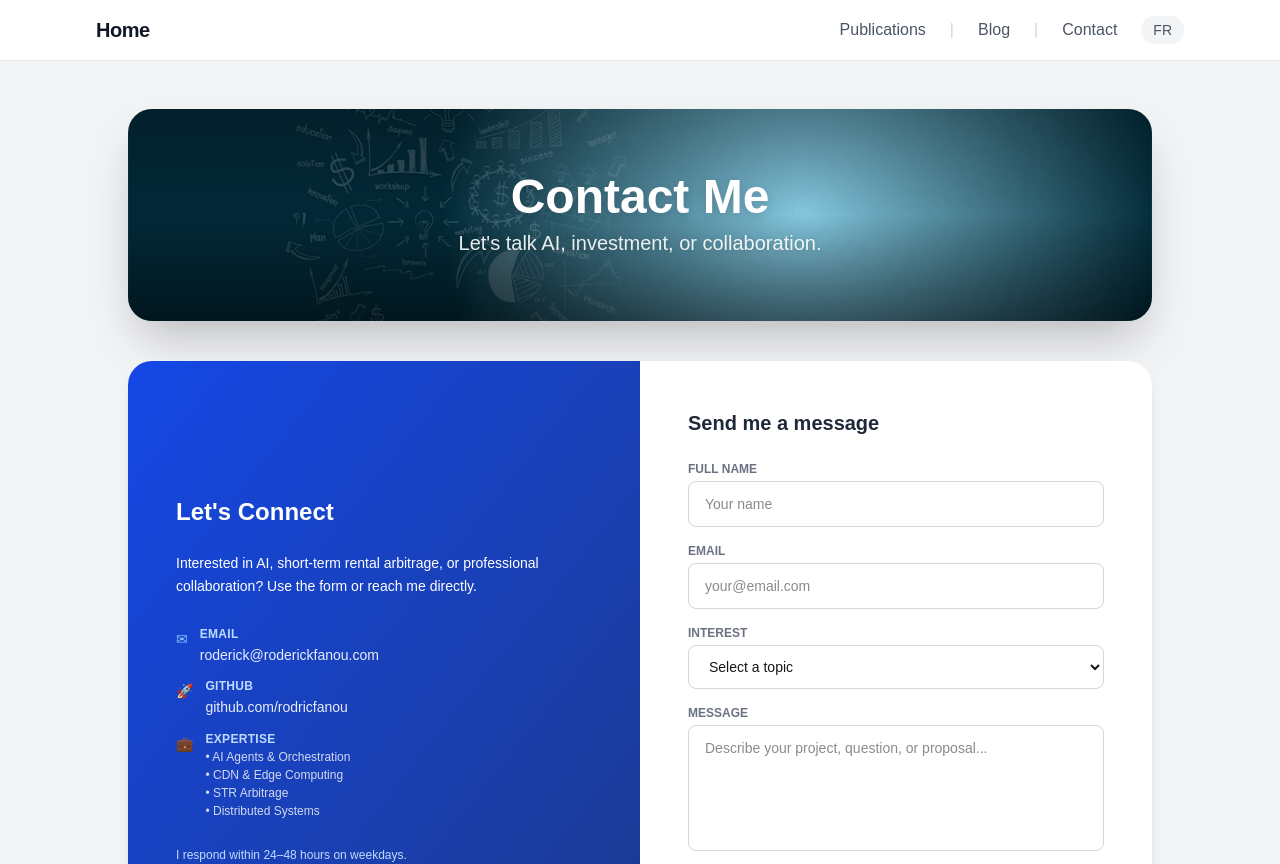
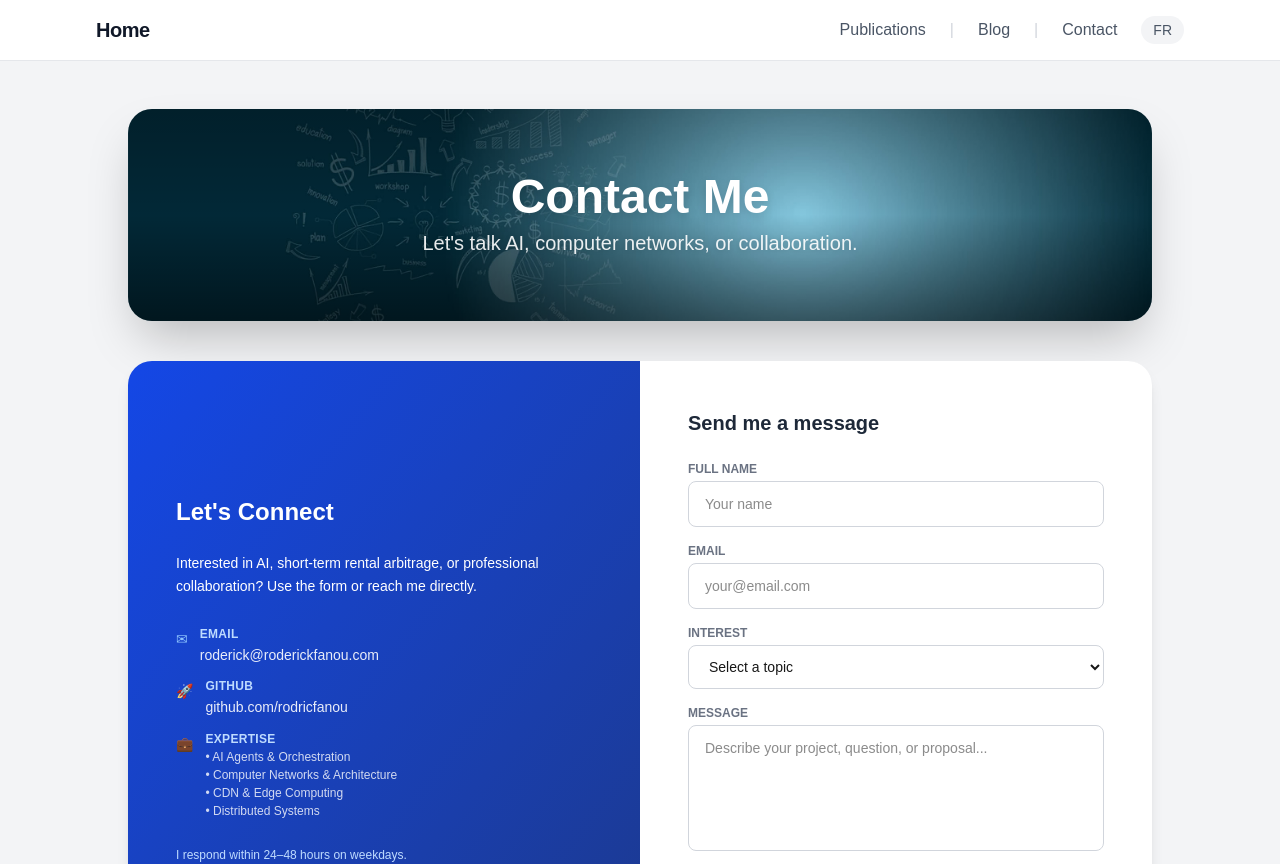
Before and after one commit to rodricfanou/rodricfanou.github.io, a Next.js app: page /contact in a window 1280 px wide. Shown: the top 864 px of the page. Built offline with nearby package versions, Linux system fonts and the light colour scheme.

Commit message:
Remove STR investment, add Computer Networks & Architecture to contact page

```diff
--- a/src/app/contact/page.tsx
+++ b/src/app/contact/page.tsx
@@ -18,8 +18,8 @@ export default function Contact() {
   const [errorMsg, setErrorMsg] = useState("");
 
   const interests = isFr
-    ? ["Collaboration en IA", "Investissement locatif", "Consulting", "Autre"]
-    : ["AI Collaboration", "STR Investment", "Consulting", "Other"];
+    ? ["Collaboration en IA", "Consulting", "Autre"]
+    : ["AI Collaboration", "Consulting", "Other"];
 
   const handleSubmit = async (e: React.FormEvent) => {
     e.preventDefault();
@@ -73,8 +73,8 @@ export default function Contact() {
               </h1>
               <p className="text-base text-white/90 drop-shadow-sm md:text-lg md:text-xl">
                 {isFr
-                  ? "Parlons d'IA, d'investissement ou de collaboration."
-                  : "Let's talk AI, investment, or collaboration."}
+                  ? "Parlons d'IA ou de collaboration professionnelle."
+                  : "Let's talk AI, computer networks, or collaboration."}
               </p>
             </div>
           </FadeIn>
@@ -136,8 +136,8 @@ export default function Contact() {
                       </p>
                       <ul className="text-white/80 space-y-0.5 text-xs">
                         <li>&#x2022; {isFr ? "Agents IA & Orchestration" : "AI Agents & Orchestration"}</li>
+                        <li>&#x2022; {isFr ? "Réseaux Informatiques & Architecture" : "Computer Networks & Architecture"}</li>
                         <li>&#x2022; {isFr ? "CDN & Edge Computing" : "CDN & Edge Computing"}</li>
-                        <li>&#x2022; {isFr ? "Arbitrage STR" : "STR Arbitrage"}</li>
                         <li>&#x2022; {isFr ? "Systèmes Distribués" : "Distributed Systems"}</li>
                       </ul>
                     </div>
```
